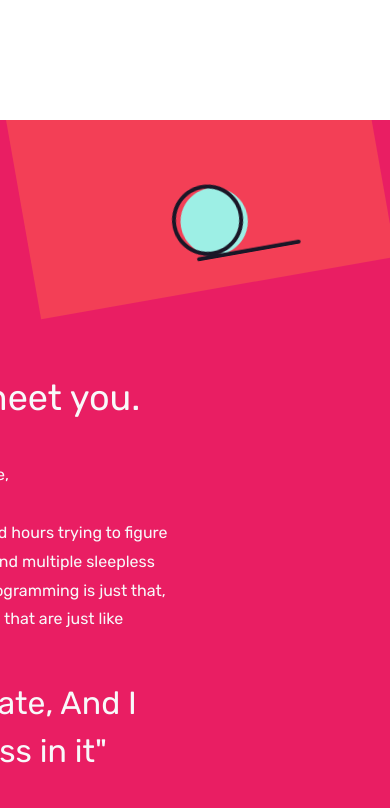
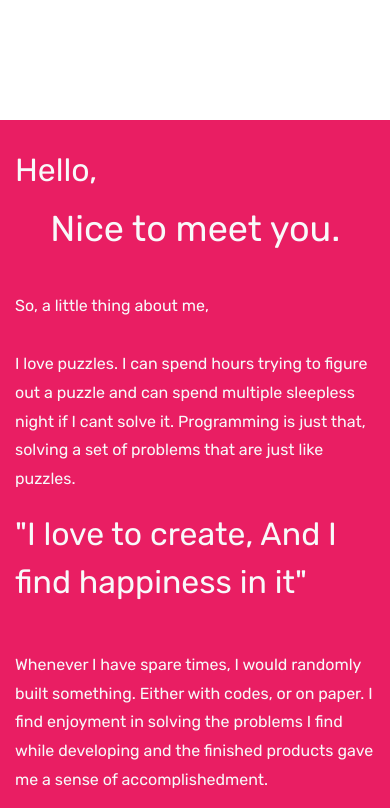
Before and after one commit to ashrafkamarudin/ashrafkamarudin.github.io, a website: page index.html in a window 390 px wide. Shown: the part 540-1348 px from the top of the page. Drawn offline with nearby package versions, Linux system fonts and the light colour scheme.

Commit message:
fix mobile view

```diff
--- a/index.html
+++ b/index.html
@@ -20,6 +20,11 @@
 
     .first-hero {
         margin-bottom: 100px;
+    }
+
+    .about-me {
+        margin-left:-200px;
+        padding-right:200px
     }
 
     .progress-title{
@@ -101,7 +106,12 @@
         }
 
         .second-hero {
-            height: 180vh;
+            height: 100vh;
+        }
+
+        .about-me {
+            margin-left: 0px;
+            padding-right: 0px
         }
 
         .hello-text {
@@ -116,6 +126,10 @@
         }
 
         .canvas {
+            display: none;
+        }
+
+        .about-me-image {
             display: none;
         }
     }
@@ -209,7 +223,7 @@
                     <div class="col-md-6 details" data-aos="fade-up">
                         <div class="row">
                             <div class="col-md-12">
-                                <div class="project-hover">
+                                <div class="project-hover about-me-image">
                                     <div class="project-hover-inner text-center text-light">
                                         <img class="img-fluid" src="images/test2.gif" style="transform: rotate(-10deg);margin-top: -100px;">
                                     </div>
@@ -220,7 +234,7 @@
                     <div class="col-md-6 details" data-aos="fade-up">
                         <div class="row">
                             <div class="col-md-12">
-                                <div class="project-hover" style="margin-left:-200px;padding-right:200px">
+                                <div class="project-hover about-me">
                                     <div class="project-hover-inner text-left text-light hello-text">
                                         <strong>
                                             <h2 class="text-light text-left">Hello,</h2></strong>
```
